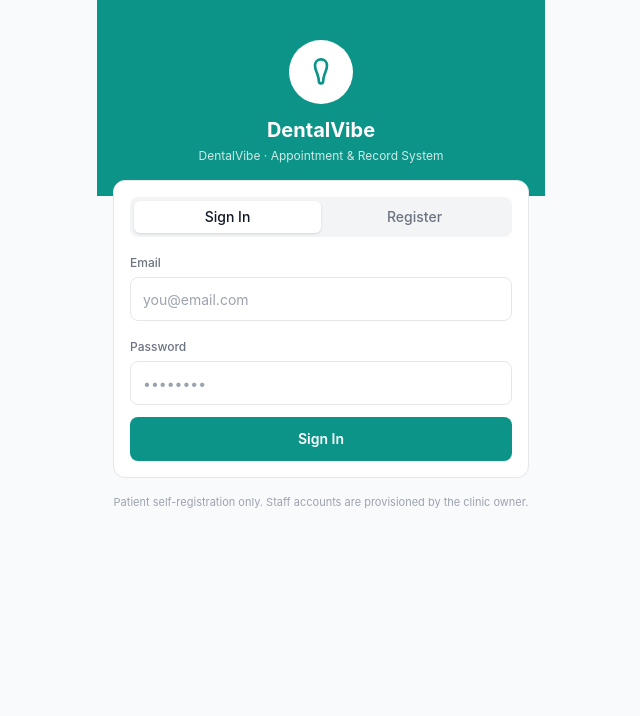
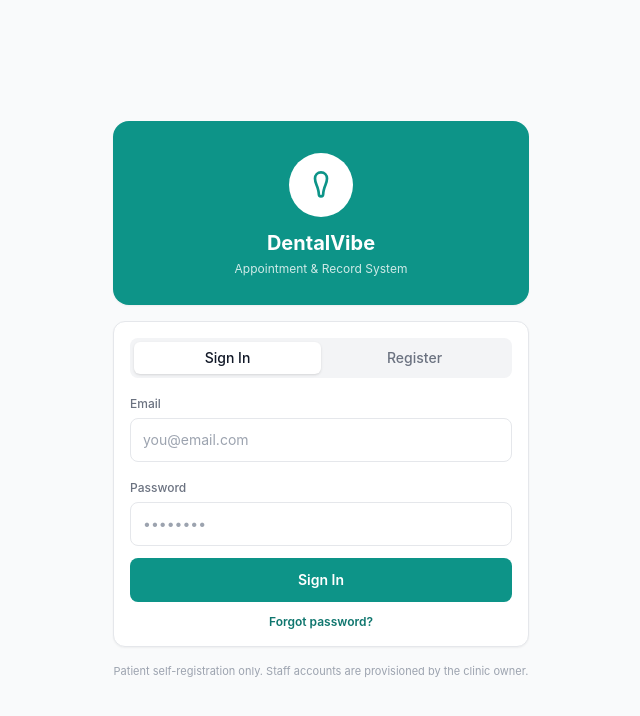
Before and after one commit to AttilaHuns288452/dentalvibe, a React (Vite) app in the folder frontend/: page / in a window 1280 px wide. Shown: the top 716 px of the page, without its empty margins (319-959 px from the left). Built offline with nearby package versions, Linux system fonts and the light colour scheme; no server answers.

Commit message:
ship polish: fixed login layout (safe-area, centered, forgot-password link); rich demo data + 5 linked patient accounts

```diff
--- a/frontend/src/pages/Login.jsx
+++ b/frontend/src/pages/Login.jsx
@@ -37,19 +37,20 @@ export default function Login() {
   }
 
   return (
-    <div className="max-w-md mx-auto min-h-screen bg-gray-50">
-      <div className="bg-primary-600 text-white px-4 pt-10 pb-8 text-center">
+    // centered vertically, respects device safe areas
+    <div className="max-w-md mx-auto min-h-screen bg-gray-50 flex flex-col justify-center px-4 py-[max(1.5rem,env(safe-area-inset-top))]">
+      <div className="bg-primary-600 text-white rounded-2xl pt-8 pb-7 px-4 text-center shadow-sm">
         <div className="w-16 h-16 mx-auto rounded-full bg-white text-primary-600 flex items-center justify-center">
           <svg viewBox="0 0 24 24" className="w-8 h-8" fill="none" stroke="currentColor" strokeWidth="2" strokeLinecap="round" strokeLinejoin="round">
             <path d="M12 2.5C9.4 2.5 7.5 4.6 7.5 7.2c0 1.7.5 3.1 1.1 4.6.5 1.2 1 2.5 1.3 3.9.2 1 .4 1.9.4 2.4 0 1.4.8 2.4 1.7 2.4s1.7-1 1.7-2.4c0-.5.2-1.4.4-2.4.3-1.4.8-2.7 1.3-3.9.6-1.5 1.1-2.9 1.1-4.6C16.5 4.6 14.6 2.5 12 2.5z" />
           </svg>
         </div>
         <h1 className="text-xl font-bold mt-3">DentalVibe</h1>
-        <p className="text-xs opacity-80 mt-1">DentalVibe · Appointment &amp; Record System</p>
+        <p className="text-xs opacity-80 mt-1">Appointment &amp; Record System</p>
       </div>
 
-      <form onSubmit={submit} className="px-4 -mt-4">
-        <div className="bg-white border border-gray-200 rounded-xl p-4 space-y-3">
+      <form onSubmit={submit} className="mt-4">
+        <div className="bg-white border border-gray-200 rounded-xl p-4 space-y-3 shadow-sm">
           <div className="flex rounded-lg bg-gray-100 p-1 text-sm font-medium">
             <button type="button" onClick={() => setMode('signin')} className={'flex-1 py-1.5 rounded-md ' + (mode === 'signin' ? 'bg-white shadow' : 'text-gray-500')}>Sign In</button>
             <button type="button" onClick={() => setMode('signup')} className={'flex-1 py-1.5 rounded-md ' + (mode === 'signup' ? 'bg-white shadow' : 'text-gray-500')}>Register</button>
@@ -78,10 +79,13 @@ export default function Login() {
           <button disabled={busy} className="w-full h-11 rounded-lg bg-primary-600 text-white text-sm font-semibold disabled:opacity-60">
             {busy ? 'Please wait…' : mode === 'signin' ? 'Sign In' : 'Create Patient Account'}
           </button>
+          {mode === 'signin' && (
+            <a href="#/reset" className="block text-center text-xs font-semibold text-primary-700">Forgot password?</a>
+          )}
         </div>
       </form>
 
-      <p className="px-4 mt-4 text-[11px] text-gray-400 text-center">
+      <p className="mt-4 text-[11px] text-gray-400 text-center">
         Patient self-registration only. Staff accounts are provisioned by the clinic owner.
       </p>
     </div>
```
